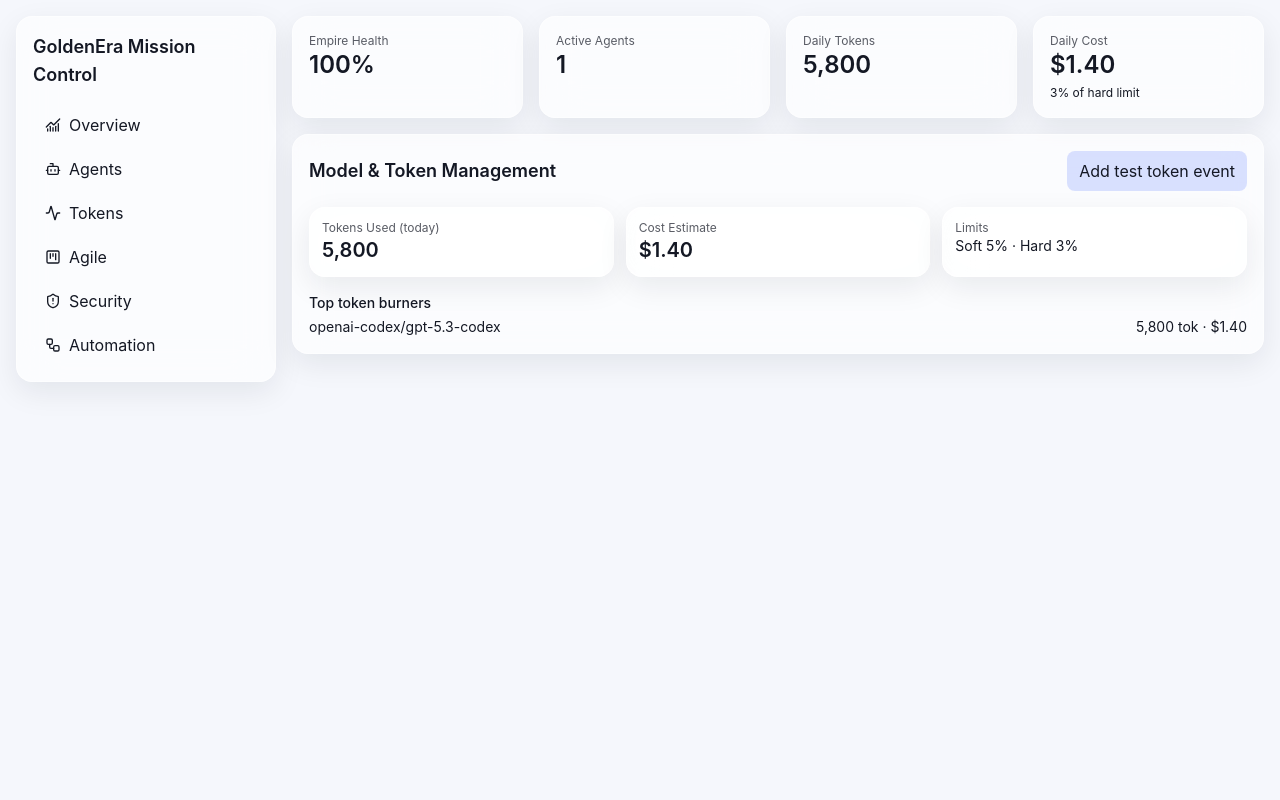
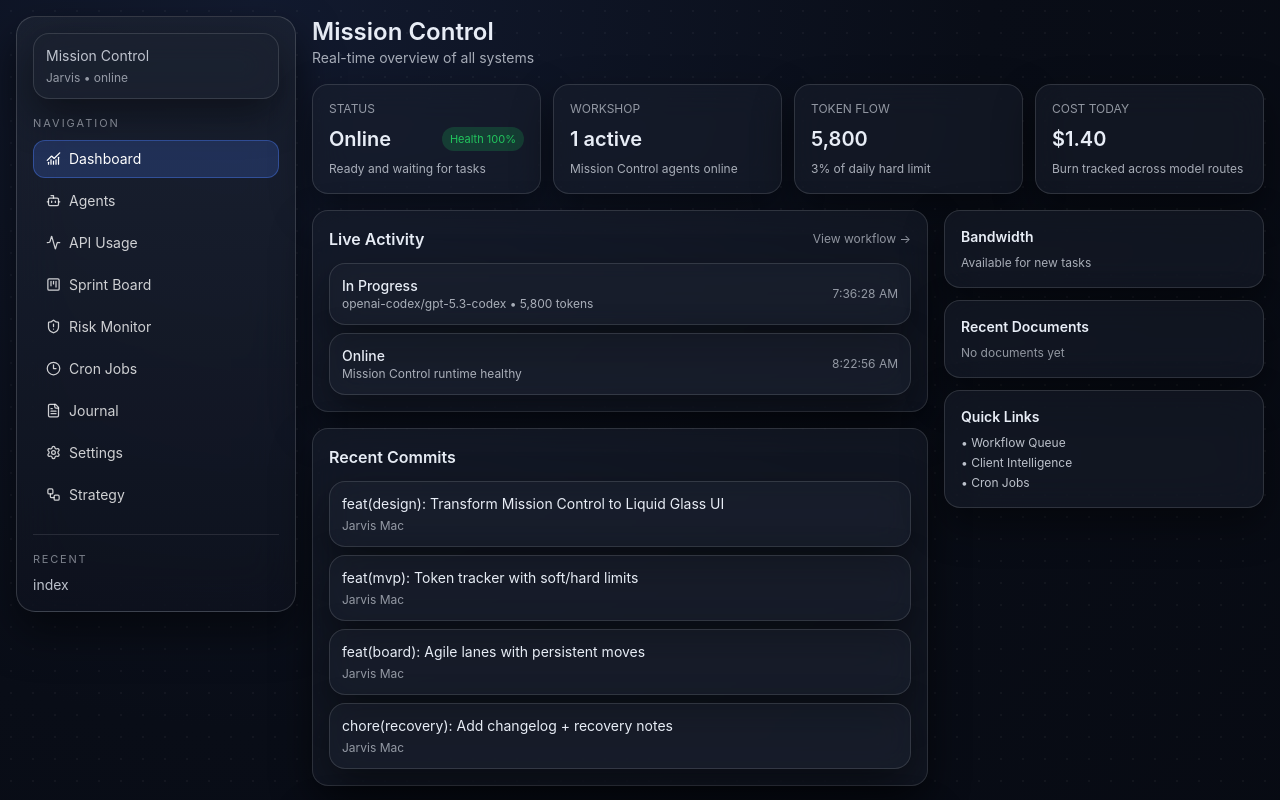
Before and after one commit to zjzcfmpvyv-star/GE_MissionControl, a Next.js app in the folder mission-control/apps/web/: page /overview in a window 1280 px wide. Shown: the top 800 px of the page. Built offline with nearby package versions, Linux system fonts and the light colour scheme.

Commit message:
feat(ui): apply liquid-glass dashboard redesign inspired by reference shots

```diff
--- a/mission-control/apps/web/app/agents/page.tsx
+++ b/mission-control/apps/web/app/agents/page.tsx
@@ -1,22 +1,66 @@
 import { AppShell } from '@/components/layout/app-shell';
 import { readStore } from '@/lib/store';
 
+const teams = [
+  {
+    name: 'Research',
+    agents: [
+      { code: 'AT', name: 'ATLAS', role: 'Senior Research Analyst', tags: ['Deep Research', 'Web Search'], online: true },
+      { code: 'TR', name: 'TRENDY', role: 'Viral Scout', tags: ['Trend Detection', 'Signal Scan'], online: true }
+    ]
+  },
+  {
+    name: 'Content',
+    agents: [{ code: 'SC', name: 'SCRIBE', role: 'Content Director', tags: ['Content Creation', 'Voice Analysis'], online: true }]
+  },
+  {
+    name: 'Development',
+    agents: [
+      { code: 'CL', name: 'CLAWD', role: 'Senior Software Engineer', tags: ['Full-stack', 'Agent Review'], online: false },
+      { code: 'SE', name: 'SENTINEL', role: 'QA & Business Monitor', tags: ['Uptime Monitor', 'Code Review'], online: true }
+    ]
+  }
+];
+
 export default function AgentsPage() {
   const store = readStore();
+
   return (
     <AppShell>
-      <div className="glass p-4">
-        <h2 className="text-lg font-semibold mb-3">Agent Control Center</h2>
-        <div className="space-y-2 text-sm">
-          {store.agents.map((a) => (
-            <div key={a.id} className="glass p-3 flex flex-wrap justify-between gap-2">
-              <div>
-                <div className="font-medium">{a.name} · {a.status}</div>
-                <div className="opacity-70">{a.task}</div>
+      <div className="space-y-4">
+        <section className="glass p-4">
+          <div className="text-xs opacity-60">Chief Strategy Officer</div>
+          <div className="text-2xl font-semibold">JARVIS</div>
+          <div className="text-sm opacity-70">Strategic Planning • Task Orchestration</div>
+          <div className="text-xs mt-2 opacity-60">Current runtime status: {store.agents[0]?.status ?? 'UNKNOWN'}</div>
+        </section>
+
+        <div className="grid grid-cols-1 xl:grid-cols-3 gap-4">
+          {teams.map((team) => (
+            <section key={team.name} className="glass p-4">
+              <h3 className="text-sm uppercase tracking-[0.16em] opacity-70 mb-3">{team.name}</h3>
+              <div className="space-y-3">
+                {team.agents.map((agent) => (
+                  <article key={agent.name} className="glass p-3">
+                    <div className="flex items-start justify-between">
+                      <div className="flex items-center gap-2">
+                        <div className="w-8 h-8 rounded-lg bg-accent/30 flex items-center justify-center text-xs font-semibold">{agent.code}</div>
+                        <div>
+                          <div className="font-semibold">{agent.name}</div>
+                          <div className="text-xs opacity-70">{agent.role}</div>
+                        </div>
+                      </div>
+                      <span className={agent.online ? 'badge-ok' : 'badge-danger'}>{agent.online ? 'online' : 'issue'}</span>
+                    </div>
+                    <div className="mt-2 flex flex-wrap gap-1">
+                      {agent.tags.map((t) => (
+                        <span key={t} className="text-[10px] px-2 py-1 rounded-full bg-white/10">{t}</span>
+                      ))}
+                    </div>
+                  </article>
+                ))}
               </div>
-              <div className="opacity-80">{a.model} · ctx {a.contextWindow.toLocaleString()}</div>
-              <div>${a.costDay.toFixed(2)} / day · {a.tokenDay.toLocaleString()} tokens</div>
-            </div>
+            </section>
           ))}
         </div>
       </div>
--- a/mission-control/apps/web/app/globals.css
+++ b/mission-control/apps/web/app/globals.css
@@ -3,43 +3,61 @@
 @tailwind utilities;
 
 :root {
-  --bg: 245 247 252;
-  --fg: 20 24 36;
-  --accent: 74 111 255;
+  --bg: 8 11 19;
+  --fg: 232 237 246;
+  --accent: 75 127 255;
   --danger: 239 68 68;
   --warn: 245 158 11;
-  --success: 16 185 129;
-  --panel: 255 255 255 / 0.62;
-  --panel-border: 255 255 255 / 0.45;
-  --panel-shadow: 0 10px 30px rgba(16, 24, 40, 0.08);
+  --success: 34 197 94;
+  --panel: 26 32 46 / 0.5;
+  --panel-border: 255 255 255 / 0.13;
+  --panel-shadow: 0 16px 40px rgba(0, 0, 0, 0.45);
 }
 
-.dark {
-  --bg: 10 14 22;
-  --fg: 231 235 245;
-  --accent: 122 162 255;
-  --panel: 24 30 44 / 0.48;
-  --panel-border: 255 255 255 / 0.12;
-  --panel-shadow: 0 16px 40px rgba(0,0,0,0.45);
+* {
+  box-sizing: border-box;
 }
-
-* { box-sizing: border-box; }
 
 body {
   margin: 0;
-  background: rgb(var(--bg));
+  background: radial-gradient(circle at 20% 0%, #121a2f 0%, #090d17 50%, #070a12 100%);
   color: rgb(var(--fg));
   font-family: Inter, -apple-system, BlinkMacSystemFont, 'Segoe UI', sans-serif;
 }
 
+.bg-grid {
+  background-image: radial-gradient(rgba(255, 255, 255, 0.04) 1px, transparent 1px);
+  background-size: 22px 22px;
+}
+
 .glass {
-  backdrop-filter: blur(20px);
+  backdrop-filter: blur(18px);
   background: rgba(var(--panel));
   border: 1px solid rgba(var(--panel-border));
   border-radius: 1rem;
   box-shadow: var(--panel-shadow);
 }
 
+.glass-strong {
+  backdrop-filter: blur(24px);
+  background: linear-gradient(180deg, rgba(30, 37, 52, 0.72), rgba(15, 19, 31, 0.68));
+  border: 1px solid rgba(255, 255, 255, 0.16);
+  border-radius: 1.2rem;
+  box-shadow: 0 20px 44px rgba(0, 0, 0, 0.5);
+}
+
 .kpi {
   @apply glass p-4;
 }
+
+.badge-ok {
+  @apply text-[11px] px-2 py-1 rounded-full bg-success/20 text-success;
+}
+
+.badge-warn {
+  @apply text-[11px] px-2 py-1 rounded-full bg-warn/20 text-warn;
+}
+
+.badge-danger {
+  @apply text-[11px] px-2 py-1 rounded-full bg-danger/20 text-danger;
+}
--- a/mission-control/apps/web/app/overview/page.tsx
+++ b/mission-control/apps/web/app/overview/page.tsx
@@ -1,13 +1,29 @@
+import { LiveActivity } from '@/components/dashboard/live-activity';
+import { OverviewCards } from '@/components/dashboard/overview-cards';
+import { RecentCommits } from '@/components/dashboard/recent-commits';
+import { RightRail } from '@/components/dashboard/right-rail';
 import { AppShell } from '@/components/layout/app-shell';
-import { OverviewCards } from '@/components/dashboard/overview-cards';
 import { TokenTracker } from '@/components/tokens/token-tracker';
 
 export default function OverviewPage() {
   return (
     <AppShell>
       <div className="space-y-4">
+        <header>
+          <h1 className="text-2xl font-semibold">Mission Control</h1>
+          <p className="text-sm opacity-70">Real-time overview of all systems</p>
+        </header>
+
         <OverviewCards />
-        <TokenTracker />
+
+        <div className="grid grid-cols-1 xl:grid-cols-[1fr_320px] gap-4">
+          <div className="space-y-4">
+            <LiveActivity />
+            <RecentCommits />
+            <TokenTracker />
+          </div>
+          <RightRail />
+        </div>
       </div>
     </AppShell>
   );
--- /dev/null
+++ b/mission-control/apps/web/components/dashboard/live-activity.tsx
@@ -0,0 +1,40 @@
+import { readStore } from '@/lib/store';
+
+export function LiveActivity() {
+  const store = readStore();
+
+  const lines = [
+    ...store.tokenEvents.slice(0, 4).map((e) => ({
+      id: e.id,
+      status: 'In Progress',
+      detail: `${e.model} • ${e.totalTokens.toLocaleString()} tokens`,
+      ts: e.ts
+    })),
+    {
+      id: 'system',
+      status: 'Online',
+      detail: 'Mission Control runtime healthy',
+      ts: new Date().toISOString()
+    }
+  ];
+
+  return (
+    <section className="glass p-4">
+      <div className="flex items-center justify-between mb-3">
+        <h3 className="text-base font-semibold">Live Activity</h3>
+        <span className="text-xs opacity-60">View workflow →</span>
+      </div>
+      <div className="space-y-2">
+        {lines.map((line) => (
+          <div key={line.id} className="glass p-3 flex items-center justify-between">
+            <div>
+              <div className="text-sm font-medium">{line.status}</div>
+              <div className="text-xs opacity-70">{line.detail}</div>
+            </div>
+            <div className="text-xs opacity-60">{new Date(line.ts).toLocaleTimeString()}</div>
+          </div>
+        ))}
+      </div>
+    </section>
+  );
+}
--- a/mission-control/apps/web/components/dashboard/overview-cards.tsx
+++ b/mission-control/apps/web/components/dashboard/overview-cards.tsx
@@ -10,6 +10,12 @@ type Overview = {
   limits: { dailySoft: number; dailyHard: number };
 };
 
+function statState(health: number) {
+  if (health >= 80) return { label: 'Online', cls: 'badge-ok' };
+  if (health >= 60) return { label: 'Degraded', cls: 'badge-warn' };
+  return { label: 'Risk', cls: 'badge-danger' };
+}
+
 export function OverviewCards() {
   const [data, setData] = useState<Overview | null>(null);
 
@@ -20,13 +26,36 @@ export function OverviewCards() {
   if (!data) return <div className="kpi">Loading...</div>;
 
   const usagePct = Math.round((data.dailyTokens / data.limits.dailyHard) * 100);
+  const state = statState(data.healthScore);
 
   return (
-    <div className="grid grid-cols-1 md:grid-cols-4 gap-4">
-      <div className="kpi"><div className="text-xs opacity-70">Empire Health</div><div className="text-2xl font-semibold">{data.healthScore}%</div></div>
-      <div className="kpi"><div className="text-xs opacity-70">Active Agents</div><div className="text-2xl font-semibold">{data.activeAgents}</div></div>
-      <div className="kpi"><div className="text-xs opacity-70">Daily Tokens</div><div className="text-2xl font-semibold">{data.dailyTokens.toLocaleString()}</div></div>
-      <div className="kpi"><div className="text-xs opacity-70">Daily Cost</div><div className="text-2xl font-semibold">${data.dailyCost.toFixed(2)}</div><div className="text-xs mt-1">{usagePct}% of hard limit</div></div>
+    <div className="grid grid-cols-1 md:grid-cols-2 xl:grid-cols-4 gap-3">
+      <div className="kpi">
+        <div className="text-xs opacity-60 mb-2">STATUS</div>
+        <div className="flex items-center justify-between">
+          <div className="text-xl font-semibold">{state.label}</div>
+          <span className={state.cls}>Health {data.healthScore}%</span>
+        </div>
+        <div className="text-xs opacity-70 mt-2">Ready and waiting for tasks</div>
+      </div>
+
+      <div className="kpi">
+        <div className="text-xs opacity-60 mb-2">WORKSHOP</div>
+        <div className="text-xl font-semibold">{data.activeAgents} active</div>
+        <div className="text-xs opacity-70 mt-2">Mission Control agents online</div>
+      </div>
+
+      <div className="kpi">
+        <div className="text-xs opacity-60 mb-2">TOKEN FLOW</div>
+        <div className="text-xl font-semibold">{data.dailyTokens.toLocaleString()}</div>
+        <div className="text-xs opacity-70 mt-2">{usagePct}% of daily hard limit</div>
+      </div>
+
+      <div className="kpi">
+        <div className="text-xs opacity-60 mb-2">COST TODAY</div>
+        <div className="text-xl font-semibold">${data.dailyCost.toFixed(2)}</div>
+        <div className="text-xs opacity-70 mt-2">Burn tracked across model routes</div>
+      </div>
     </div>
   );
 }
--- /dev/null
+++ b/mission-control/apps/web/components/dashboard/recent-commits.tsx
@@ -0,0 +1,22 @@
+const commits = [
+  'feat(design): Transform Mission Control to Liquid Glass UI',
+  'feat(mvp): Token tracker with soft/hard limits',
+  'feat(board): Agile lanes with persistent moves',
+  'chore(recovery): Add changelog + recovery notes'
+];
+
+export function RecentCommits() {
+  return (
+    <section className="glass p-4">
+      <h3 className="text-base font-semibold mb-3">Recent Commits</h3>
+      <div className="space-y-2">
+        {commits.map((c) => (
+          <div key={c} className="glass p-3">
+            <div className="text-sm">{c}</div>
+            <div className="text-xs opacity-60 mt-1">Jarvis Mac</div>
+          </div>
+        ))}
+      </div>
+    </section>
+  );
+}
--- /dev/null
+++ b/mission-control/apps/web/components/dashboard/right-rail.tsx
@@ -0,0 +1,24 @@
+export function RightRail() {
+  return (
+    <div className="space-y-3">
+      <section className="glass p-4">
+        <h4 className="text-sm font-semibold mb-2">Bandwidth</h4>
+        <div className="text-xs opacity-70">Available for new tasks</div>
+      </section>
+
+      <section className="glass p-4">
+        <h4 className="text-sm font-semibold mb-2">Recent Documents</h4>
+        <div className="text-xs opacity-60">No documents yet</div>
+      </section>
+
+      <section className="glass p-4">
+        <h4 className="text-sm font-semibold mb-2">Quick Links</h4>
+        <ul className="text-xs space-y-1 opacity-80">
+          <li>• Workflow Queue</li>
+          <li>• Client Intelligence</li>
+          <li>• Cron Jobs</li>
+        </ul>
+      </section>
+    </div>
+  );
+}
--- a/mission-control/apps/web/components/layout/app-shell.tsx
+++ b/mission-control/apps/web/components/layout/app-shell.tsx
@@ -1,32 +1,71 @@
+'use client';
+
 import Link from 'next/link';
-import { Activity, Bot, ChartNoAxesCombined, KanbanSquare, ShieldAlert, Workflow } from 'lucide-react';
+import { usePathname } from 'next/navigation';
+import {
+  Activity,
+  Bot,
+  ChartNoAxesCombined,
+  Clock3,
+  FileText,
+  KanbanSquare,
+  Settings,
+  ShieldAlert,
+  Workflow
+} from 'lucide-react';
 import { ReactNode } from 'react';
 
 const nav = [
-  { href: '/overview', label: 'Overview', icon: ChartNoAxesCombined },
+  { href: '/overview', label: 'Dashboard', icon: ChartNoAxesCombined },
   { href: '/agents', label: 'Agents', icon: Bot },
-  { href: '/models', label: 'Tokens', icon: Activity },
-  { href: '/agile', label: 'Agile', icon: KanbanSquare },
-  { href: '/security', label: 'Security', icon: ShieldAlert },
-  { href: '/automation', label: 'Automation', icon: Workflow }
+  { href: '/models', label: 'API Usage', icon: Activity },
+  { href: '/agile', label: 'Sprint Board', icon: KanbanSquare },
+  { href: '/security', label: 'Risk Monitor', icon: ShieldAlert },
+  { href: '/automation', label: 'Cron Jobs', icon: Clock3 },
+  { href: '/logs', label: 'Journal', icon: FileText },
+  { href: '/settings', label: 'Settings', icon: Settings },
+  { href: '/strategy', label: 'Strategy', icon: Workflow }
 ];
 
 export function AppShell({ children }: { children: ReactNode }) {
+  const pathname = usePathname();
+
   return (
-    <div className="min-h-screen grid grid-cols-1 md:grid-cols-[260px_1fr] gap-4 p-4">
-      <aside className="glass p-4 h-fit md:sticky md:top-4">
-        <div className="text-lg font-semibold mb-4">GoldenEra Mission Control</div>
+    <div className="min-h-screen grid grid-cols-1 lg:grid-cols-[280px_1fr] gap-4 p-4 bg-grid">
+      <aside className="glass-strong p-4 h-fit lg:sticky lg:top-4">
+        <div className="glass p-3 mb-4">
+          <div className="text-sm opacity-80">Mission Control</div>
+          <div className="text-xs opacity-60 mt-1">Jarvis • online</div>
+        </div>
+
+        <div className="text-[11px] tracking-[0.18em] uppercase opacity-50 mb-2">Navigation</div>
         <nav className="space-y-1">
           {nav.map((item) => {
             const Icon = item.icon;
+            const active = pathname === item.href;
             return (
-              <Link key={item.href} href={item.href} className="flex items-center gap-2 px-3 py-2 rounded-lg hover:bg-white/20 dark:hover:bg-white/10 transition">
-                <Icon size={16} /> {item.label}
+              <Link
+                key={item.href}
+                href={item.href}
+                className={`flex items-center gap-2 px-3 py-2 rounded-xl transition border ${
+                  active
+                    ? 'bg-accent/20 border-accent/40 text-white'
+                    : 'border-transparent hover:bg-white/10 hover:border-white/10 text-white/80'
+                }`}
+              >
+                <Icon size={15} />
+                <span className="text-sm">{item.label}</span>
               </Link>
             );
           })}
         </nav>
+
+        <div className="mt-5 pt-4 border-t border-white/10">
+          <div className="text-[11px] tracking-[0.16em] uppercase opacity-50 mb-2">Recent</div>
+          <div className="text-sm opacity-80">index</div>
+        </div>
       </aside>
+
       <main className="space-y-4">{children}</main>
     </div>
   );
```
